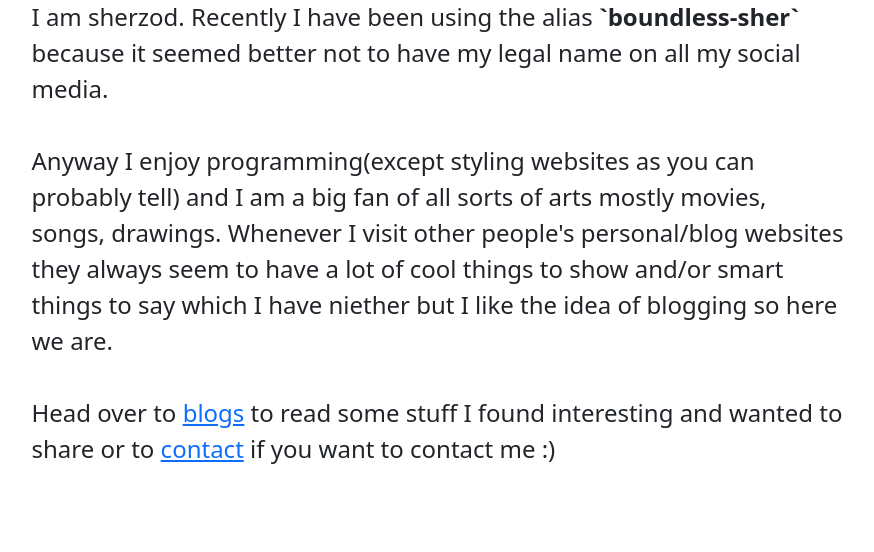
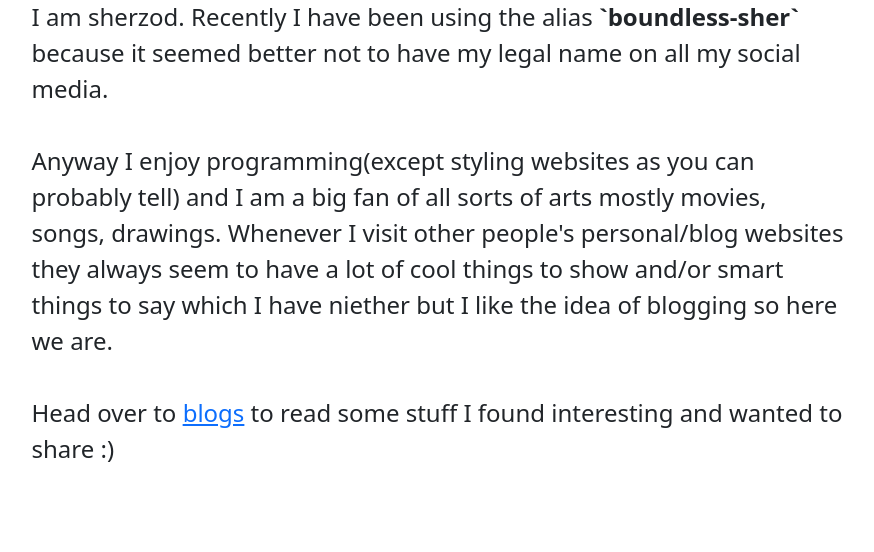
Before and after one commit to boundless-sher/website, a Django app: template base/templates/base/about.html in a window 1280 px wide. Shown: the part 229-781 px from the top of the page, without its empty margins (202-1076 px from the left). Run offline with Django 5.2, Linux system fonts and the light colour scheme; the template is opened without the code that fills it, so the values that code supplies are empty; parts of the project's set-up code (start-up, migrations or seed data) failed here and were passed over.

Commit message:
remove link to contact page from about section

```diff
--- a/base/templates/base/about.html
+++ b/base/templates/base/about.html
@@ -15,7 +15,7 @@ Whenever I visit other people's personal/blog websites they always seem to
  niether but I like the idea of blogging so here we are.
  <br/><br/>
 Head over to <a href="{% url 'blogs-list' %}">blogs</a> to read some stuff I found interesting and wanted
-to share or to <a href="{% url 'contact' %}">contact</a> if you want to contact me :)
+to share :)
     </p>
   </div>
 {% endblock %}
```
